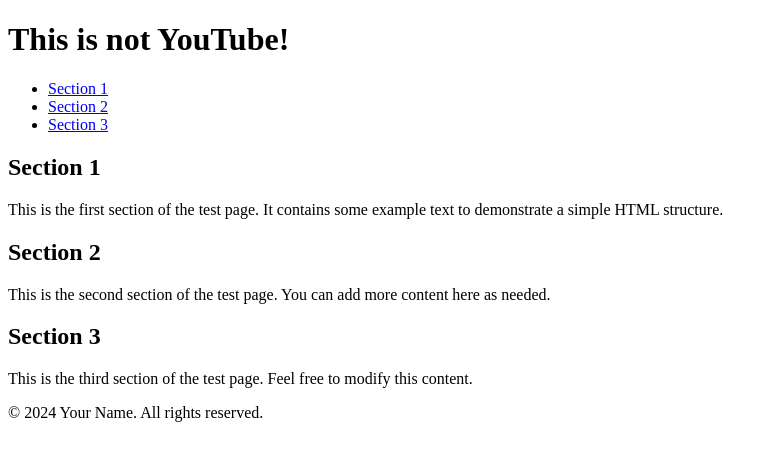
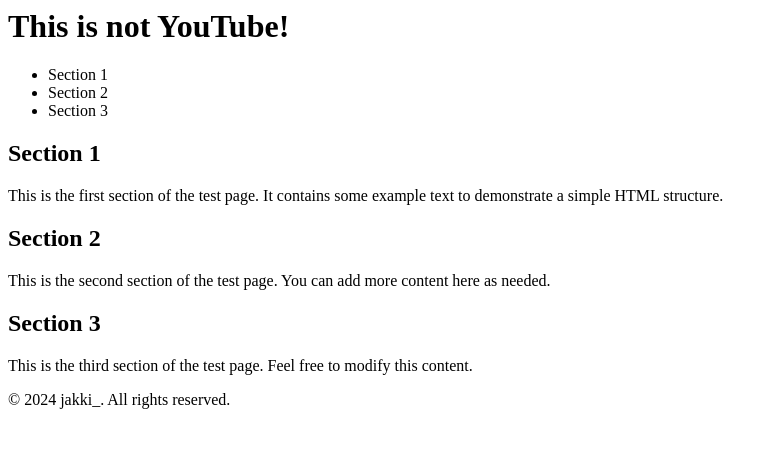
Before and after one commit to JakobHuemer/testingsite, a plain HTML site: page index.html in a window 1280 px wide. Shown: the whole page, without its empty margins (0-778 px from the left). Drawn offline with Linux system fonts and the light colour scheme.

Commit message:
litle update to website that is not youtube

```diff
--- a/index.html
+++ b/index.html
@@ -1,42 +1,38 @@
-<!DOCTYPE html>
-<html lang="en">
+<html>
+
 <head>
     <meta charset="UTF-8">
-    <meta name="viewport" content="width=device-width, initial-scale=1.0">
-    <title>Simple HTML Test Page</title>
+    <title>Not YouTube</title>
+
+    <meta name="description" content="This is not youtube!">
 </head>
+
 <body>
-    <header>
     <h1>This is not YouTube!</h1>
-    </header>
 
-    <nav>
     <ul>
-            <li><a href="#section1">Section 1</a></li>
-            <li><a href="#section2">Section 2</a></li>
-            <li><a href="#section3">Section 3</a></li>
+        <li><span href="#section1">Section 1</span></li>
+        <li><span href="#section2">Section 2</span></li>
+        <li><span href="#section3">Section 3</span></li>
         </ul>
-    </nav>
 
-    <main>
-        <section id="section1">
+    <div>
         <h2>Section 1</h2>
-            <p>This is the first section of the test page. It contains some example text to demonstrate a simple HTML structure.</p>
-        </section>
+        <p>This is the first section of the test page. It contains some example text to demonstrate a simple HTML
+            structure.</p>
+        </div>
 
-        <section id="section2">
+    <div>
         <h2>Section 2</h2>
         <p>This is the second section of the test page. You can add more content here as needed.</p>
-        </section>
+    </div>
 
-        <section id="section3">
+    <div>
         <h2>Section 3</h2>
         <p>This is the third section of the test page. Feel free to modify this content.</p>
-        </section>
-    </main>
+    </div>
 
-    <footer>
-        <p>© 2024 Your Name. All rights reserved.</p>
-    </footer>
+    <p>© 2024 jakki_. All rights reserved.</p>
 </body>
+
 </html>
```
Lines whose indentation alone changed are shown as unchanged.
